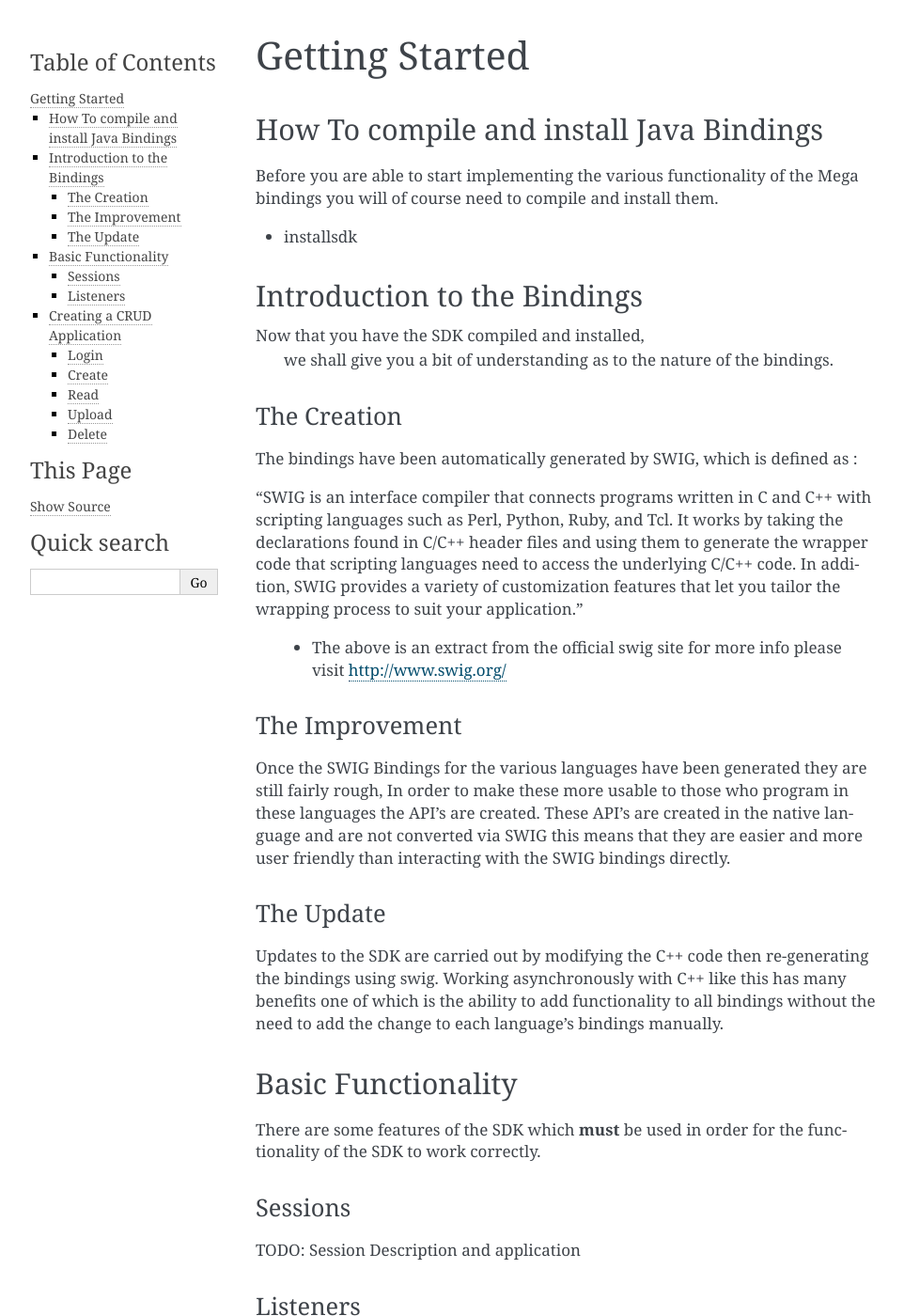
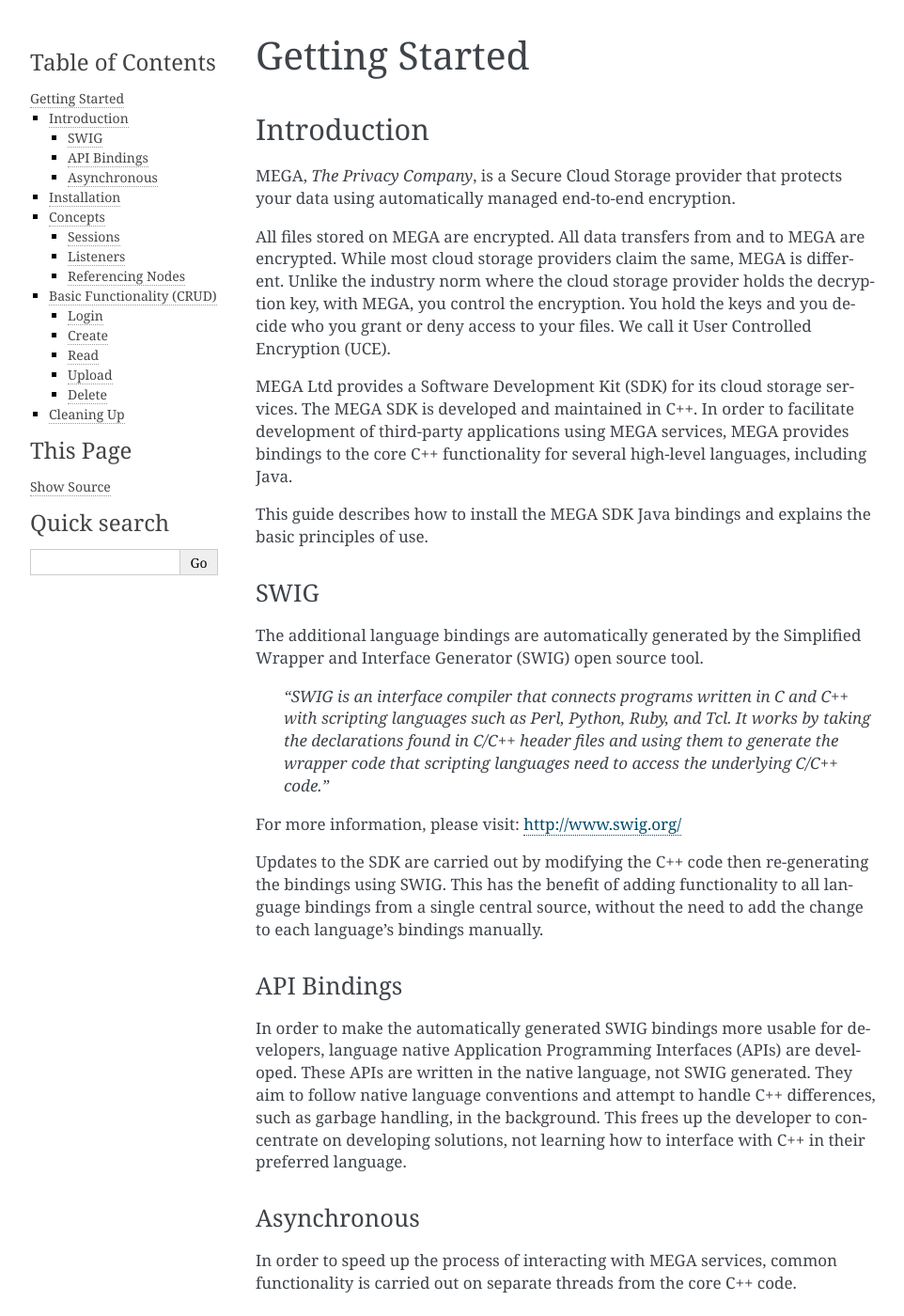
Before and after one commit to meganz/sdk, a Sphinx documentation site: the page built from bindings/doc/java/sphinx/source/gettingstarted.rst, in a window 1280 px wide and 1400 px high. Shown: the whole window at 94% size, without its empty margins (148-1110 px from the left). Built offline with Sphinx 7.4.7, drawn with Linux system fonts in a browser that asks for light colours; pages that are not in the unit, such as notebooks, are missing from menus; some of the changed text lies outside the part shown.

Commit message:
Refactor gettingstarted.rst Java user guide, rewording text, changing headings to follow Python Doc standards, add lead-in blurb from MEGA README.

```diff
--- a/bindings/doc/java/sphinx/source/gettingstarted.rst
+++ b/bindings/doc/java/sphinx/source/gettingstarted.rst
@@ -2,84 +2,95 @@
 Getting Started
 ===============
 
+------------
+Introduction
+------------
+
+.. nature of binding: uses SWIG library to build, then uses API classes to improve usability of raw SWIG bindings, working async in C++
+
+MEGA, `The Privacy Company`, is a Secure Cloud Storage provider that protects your data using automatically managed end-to-end encryption.
+
+All files stored on MEGA are encrypted. All data transfers from and to MEGA are encrypted. While most cloud storage providers claim the same, MEGA is different. Unlike the industry norm where the cloud storage provider holds the decryption key, with MEGA, you control the encryption. You hold the keys and you decide who you grant or deny access to your files. We call it User Controlled Encryption (UCE).
+
+MEGA Ltd provides a Software Development Kit (SDK) for its cloud storage services. The MEGA SDK is developed and maintained in C++. In order to facilitate development of third-party applications using MEGA services, MEGA provides bindings to the core C++ functionality for several high-level languages, including Java.
+
+This guide describes how to install the MEGA SDK Java bindings and explains the basic principles of use.
+
+^^^^
+SWIG
+^^^^
+
+The additional language bindings are automatically generated by the Simplified Wrapper and Interface Generator (SWIG) open source tool.
+
+    `"SWIG is an interface compiler that connects programs written in C and C++ with scripting languages such as Perl, Python, Ruby, and Tcl. It works by taking the declarations found in C/C++ header files and using them to generate the wrapper code that scripting languages need to access the underlying C/C++ code."`
+
+For more information, please visit: http://www.swig.org/
+
+Updates to the SDK are carried out by modifying the C++ code then re-generating the bindings using SWIG. This has the benefit of adding functionality to all language bindings from a single central source, without the need to add the change to each language's bindings manually.
+
+^^^^^^^^^^^^
+API Bindings
+^^^^^^^^^^^^
+
+In order to make the automatically generated SWIG bindings more usable for developers, language native Application Programming Interfaces (APIs) are developed. These APIs are written in the native language, not SWIG generated. They aim to follow native language conventions and attempt to handle C++ differences, such as garbage handling, in the background. This frees up the developer to concentrate on developing solutions, not learning how to interface with C++ in their preferred language.
+
+^^^^^^^^^^^^
+Asynchronous
+^^^^^^^^^^^^
+
+In order to speed up the process of interacting with MEGA services, common functionality is carried out on separate threads from the core C++ code.
+
 ----------------------------------------
-How To compile and install Java Bindings
+Installation
 ----------------------------------------
 
-Before you are able to start implementing the various functionality
-of the Mega bindings you will of course need to compile and install them.
+Before you are able to start implementing the various functionality of the MEGA bindings you will of course need to compile and install them.
 
 * :ref:`installsdk`
 
-----------------------------
-Introduction to the Bindings
-----------------------------
-
-Now that you have the SDK compiled and installed,
- we shall give you a bit of understanding as to the nature of the bindings.
-
-~~~~~~~~~~~~
-The Creation
-~~~~~~~~~~~~
-
-The bindings have been automatically generated by SWIG, which is defined as :
-
-"SWIG is an interface compiler that connects programs written in C and C++ with scripting languages such as Perl, Python, Ruby, and Tcl. It works by taking the declarations found in C/C++ header files and using them to generate the wrapper code that scripting languages need to access the underlying C/C++ code. In addition, SWIG provides a variety of customization features that let you tailor the wrapping process to suit your application."
-
- - The above is an extract from the official swig site for more info please visit http://www.swig.org/
-
-~~~~~~~~~~~~~~~
-The Improvement
-~~~~~~~~~~~~~~~
-
-Once the SWIG Bindings for the various languages have been generated they are still fairly rough,
-In order to make these more usable to those who program in these languages the API's are created.
-These API's are created in the native language and are not converted via SWIG this means that they are
-easier and more user friendly than interacting with the SWIG bindings directly.
-
-~~~~~~~~~~
-The Update
-~~~~~~~~~~
-
-Updates to the SDK are carried out by modifying the C++ code then re-generating the bindings using swig.
-Working asynchronously with C++ like this has many benefits one of which is the ability to add functionality to all
-bindings without the need to add the change to each language's bindings manually.
-
 -------------------
-Basic Functionality
+Concepts
 -------------------
 
 There are some features of the SDK which **must** be used in order for the functionality of the SDK to work correctly.
 
-~~~~~~~~
+^^^^^^^^
 Sessions
-~~~~~~~~
+^^^^^^^^
 
-TODO:
+@TODO:
 Session Description and application
 
-~~~~~~~~~
+^^^^^^^^^
 Listeners
-~~~~~~~~~
+^^^^^^^^^
 
-TODO:
+@TODO:
 What and Why Listeners are needed
 How to use Listeners
 
+^^^^^^^^^^^^^^^^^
+Referencing Nodes
+^^^^^^^^^^^^^^^^^
+
+@TODO:
+why and How to reference nodes
+
 ---------------------------
-Creating a CRUD Application
+Basic Functionality (CRUD)
 ---------------------------
+
 These steps will help you use the basic Mega functionality, such as:
-* Login
-* Log out
-* Create
-* Read
-* Upload
-* Delete
+ * Login
+ * **Create**
+ * **Read**
+ * **Upload**
+ * **Delete**
+ * Log out
 
-~~~~~
+^^^^^
 Login
-~~~~~
+^^^^^
 
 First to access the Mega services the user must have a valid account and login.
 To do this you can use the Mega API login functionality.
@@ -96,9 +107,9 @@
 
 Once logged in you will be able to do a number of basic features. Let's start with "Create".
 
-~~~~~~
+^^^^^^
 Create
-~~~~~~
+^^^^^^
 
 Below you will see the function for the creation of a node. This is the function used to create a File or "Node" in the Mega system.
 
@@ -113,9 +124,9 @@
 
 next we have "Read"
 
-~~~~
+^^^^
 Read
-~~~~
+^^^^
 
 Being able to retrieve and read the files which you have uploaded is a very handy feature, This is provided by the below piece of code.
 
@@ -128,9 +139,9 @@
 
 You may want to upload an existing file from you local directory to the Mega Cloud, To do this you will need to "Upload" it.
 
-~~~~~~
+^^^^^^
 Upload
-~~~~~~
+^^^^^^
 Below you will see an example of a readme.md file being uploaded.
 
 .. code:: java
@@ -147,9 +158,9 @@
 
 Oops looks like you uploaded a file you didn't want to upload or you want to "Delete" a file. That's OK because that's our next section.
 
-~~~~~~
+^^^^^^
 Delete
-~~~~~~
+^^^^^^
 
 To remove a file from the Mega Cloud simply call the below method with the node you wish to remove.
 
@@ -157,7 +168,10 @@
 
             megaApiJava.remove(node, this);
 
-
+-------------------
+Cleaning Up
+-------------------
+@TODO How to tidy up (if necessary) when ending the application's MEGA session.
 
 And that's it your now ready to start storing your info onto the Mega Cloud.
 For more detailed information we have a brief how to on each of the functions, or if you want the specifics only you can check out the JavaDoc.
```
